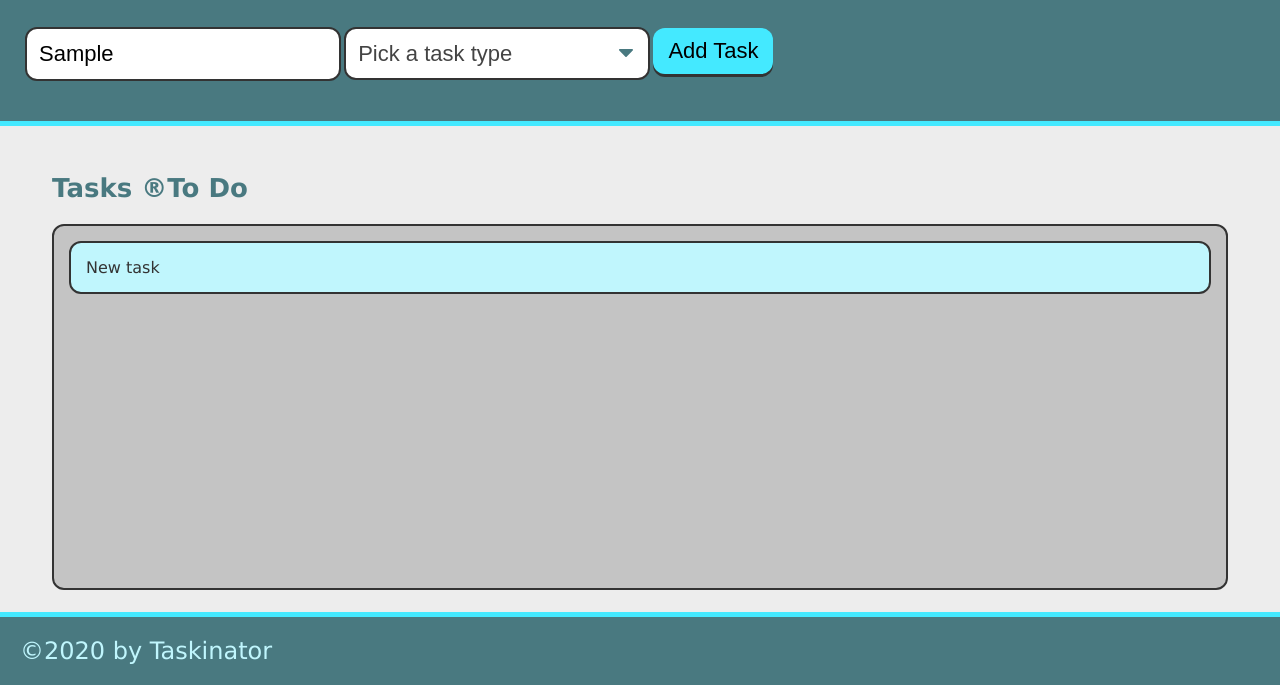
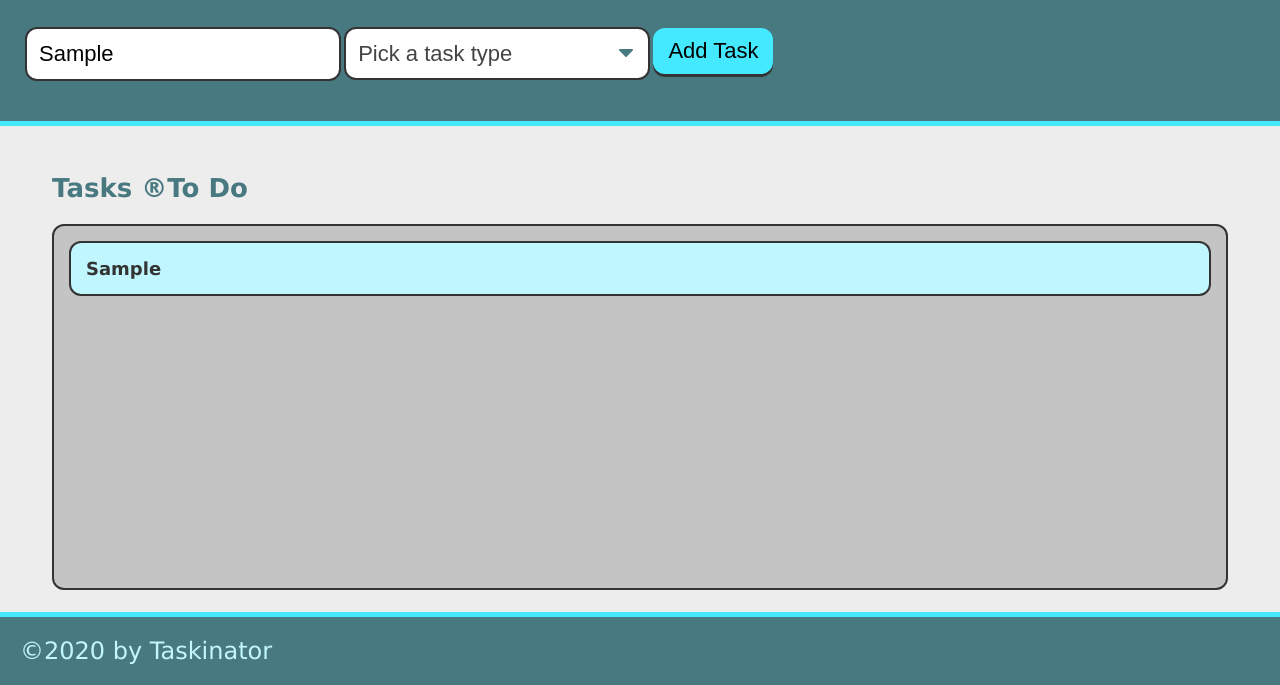
Before and after one commit to Amelia-was/taskinator, a plain HTML site: page index.html in a window 1280 px wide. Both pictures are taken after typing "Sample" into the empty fields and a click on the button "Add Task". Shown: the part 115-800 px from the top of the page. Drawn offline with Linux system fonts and the light colour scheme.

Commit message:
added task name/type input

```diff
--- a/assets/css/style.css
+++ b/assets/css/style.css
@@ -120,6 +120,7 @@ footer {
   color: var(--secondary);
   font-size: 1.55rem;
 }
+
 .task-actions {
   display: flex;
   flex-wrap: wrap;
--- a/assets/js/script.js
+++ b/assets/js/script.js
@@ -6,9 +6,29 @@ var tasksToDoEl = document.querySelector("#tasks-to-do");
 var createTaskHandler = function(event) {
     // prevent page reload
     event.preventDefault();
+
+    // target task name input
+    var taskNameInput = document.querySelector("input[name='task-name']").value;
+
+    // target task type input
+    var taskTypeInput = document.querySelector("select[name='task-type']").value;
+
+    // create list item
     var listItemEl = document.createElement("li");
     listItemEl.className = "task-item";
-    listItemEl.textContent = "New task";
+
+    // create div to hold task info and add to list item
+    var taskInfoEl = document.createElement("div");
+    // give it a class name
+    taskInfoEl.className = "task-info";
+
+    // add HTML content to div
+    taskInfoEl.innerHTML = "<h3 class='task-name'>" + taskNameInput + "</h3><span class='task-type'>" + taskTypeInput + "</span>";
+
+    // append list info to li
+    listItemEl.appendChild(taskInfoEl);
+
+    // append to task list
     tasksToDoEl.appendChild(listItemEl);
 }
 
```
